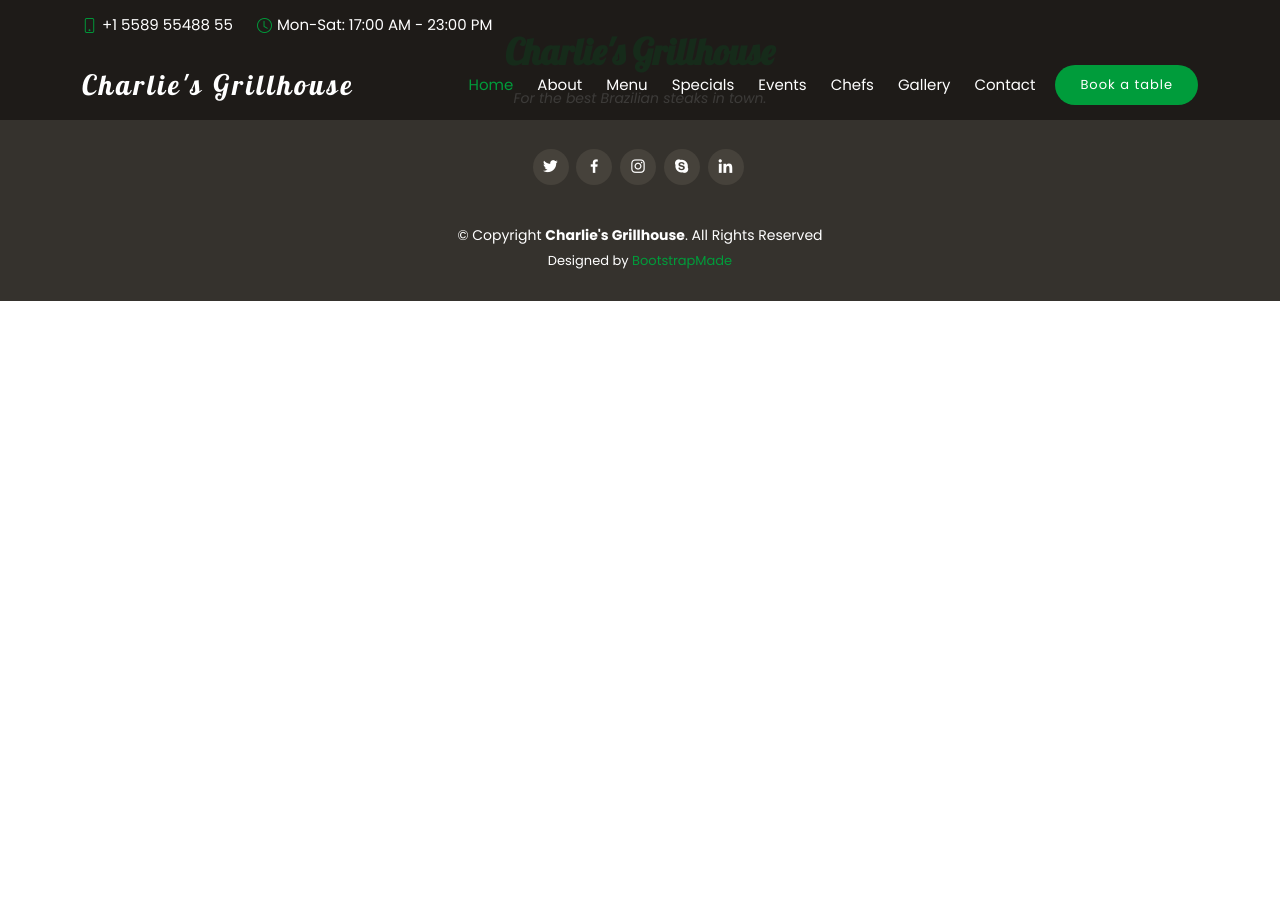
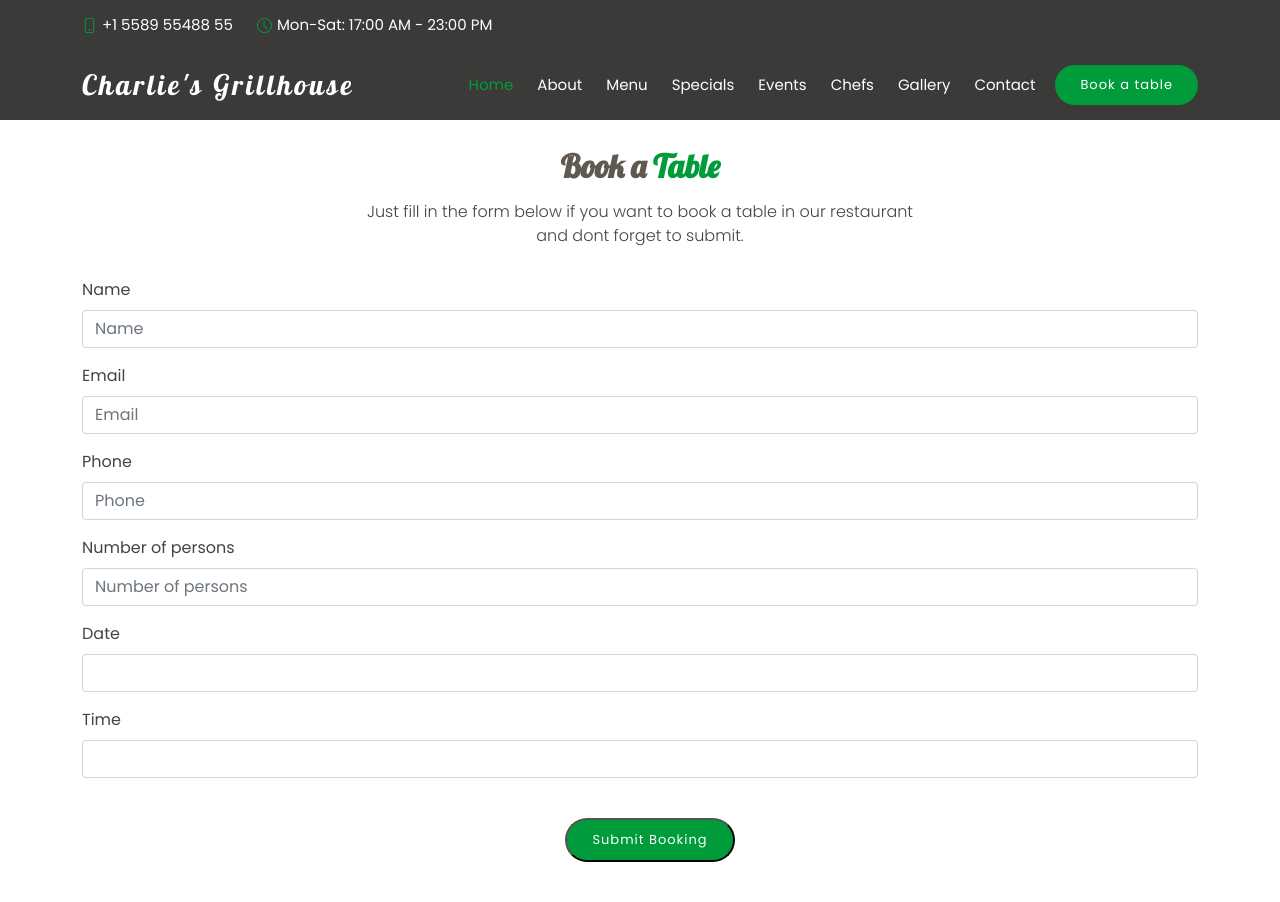
Before and after one commit to ellis882/charlies-restaurant-msp-4, a Django app: page /reserve_table/ in a window 1280 px wide. Shown: the top 902 px of the page. Before the commit the page ends 301 px from the top, so only its background shows below. Run offline with Django 3.2, Linux system fonts and the light colour scheme; some libraries are stand-ins or nearby versions.

Commit message:
updated contact and reservation forms

```diff
--- a/contact/forms.py
+++ b/contact/forms.py
@@ -3,7 +3,7 @@
 
 class ContactForm(forms.Form):
     name = forms.CharField(max_length=200)
-    from_email = forms.EmailField(required=True)
-    phone = forms.CharField()
+    email = forms.EmailField(required=True)
+    # phone = forms.CharField()
     subject = forms.CharField(required=True, max_length=300)
     message = forms.CharField(widget=forms.Textarea, required=True, max_length=1000)
--- a/contact/templates/contact/contact.html
+++ b/contact/templates/contact/contact.html
@@ -2,8 +2,8 @@
 {% load static %}
 {% load bootstrap4 %}
 
-{% block body %}
-
+{% block content %}
+<br>
 <br>
 <br>
 <section id="contact" class="contact">
@@ -64,4 +64,4 @@
     </div>
 </section>
 
-{% endblock body %}
+{% endblock content %}
--- a/contact/views.py
+++ b/contact/views.py
@@ -9,11 +9,11 @@
         form = ContactForm(request.POST)
         if form.is_valid():
             subject = form.cleaned_data['subject']
-            from_email = form.cleaned_data['from_email']
+            email = form.cleaned_data['email']
             message = form.cleaned_data['message']
 
         try:
-            send_mail(subject, message, from_email, ['admin@example.com'])
+            send_mail(subject, message, email, ['admin@example.com'])
 
         except BadHeaderError:
             return HttpResponse('invalid header')
--- a/reservation/templates/Reservation/reservation.html
+++ b/reservation/templates/Reservation/reservation.html
@@ -3,7 +3,8 @@
 {% load static %}
 
 
-{% block body %}
+{% block content %}
+<br>
 <br>
 <br>
 <section id="book-a-table" class="book-a-table">
@@ -75,4 +76,4 @@
 
 
 
-{% endblock body %}
+{% endblock content %}
```
